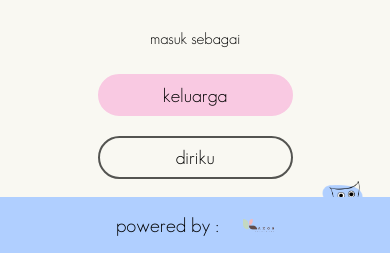
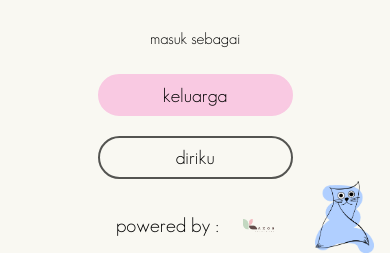
Before and after one commit to sheylapratama17/sheylapratama17.github.io, a PHP site: page / in a window 390 px wide. Shown: the part 628-881 px from the top of the page. Run offline with PHP 8.4, Linux system fonts and the light colour scheme.

Commit message:
Update gaya1.css

```diff
--- a/css/gaya1.css
+++ b/css/gaya1.css
@@ -146,7 +146,6 @@ body{
 		justify-content:center;
 		box-sizing:border-box;
 		width:auto;
-		background-color:#b0cfff;
 		padding:1em 0em;
 	}
 
@@ -167,7 +166,6 @@ body{
 		justify-content:center;
 		box-sizing:border-box;
 		width:auto;
-		background-color:#b0cfff;
 		padding:1em 0em;
 	}
 }
```
